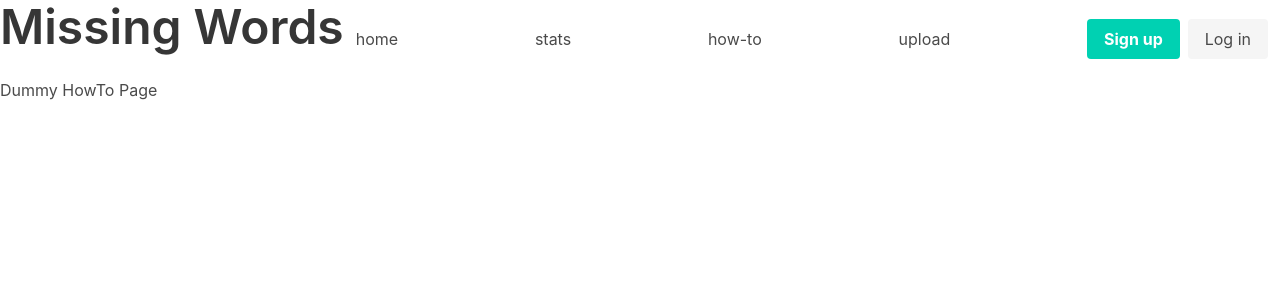
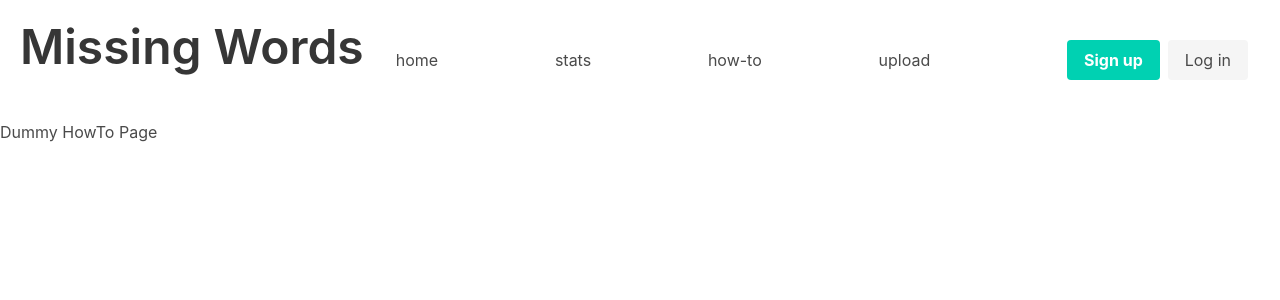
Before and after one commit to steve-nekoliczak/missing_words, a React (Create React App) app in the folder frontend/: page /how-to in a window 1280 px wide. Shown: the top 300 px of the page. Built offline with nearby package versions, Linux system fonts and the light colour scheme.

Commit message:
misc changes before merge to master

```diff
--- /dev/null
+++ b/frontend/src/css/missing_words.css
@@ -0,0 +1,7 @@
+.navbar {
+  padding: 20px;
+}
+
+.navbar-menu {
+  padding: 20px;
+}
--- a/frontend/src/index.js
+++ b/frontend/src/index.js
@@ -2,6 +2,7 @@ import React from 'react';
 import ReactDOM from 'react-dom';
 import { BrowserRouter } from 'react-router-dom'
 import 'bulma';
+import './css/missing_words.css';
 import App from './App';
 import * as serviceWorker from './serviceWorker';
 
--- a/frontend/src/pages/partials/Header.js
+++ b/frontend/src/pages/partials/Header.js
@@ -27,12 +27,12 @@ class Header extends Component {
         <div class="navbar-end">
           <div class="navbar-item">
             <div class="buttons">
-              <a class="button is-primary">
+              <Link to="/signup" class="button is-primary">
                 <strong>Sign up</strong>
-              </a>
-              <a class="button is-light">
+              </Link>
+              <Link to="/login" class="button is-light">
                 Log in
-              </a>
+              </Link>
             </div>
           </div>
         </div>
```
